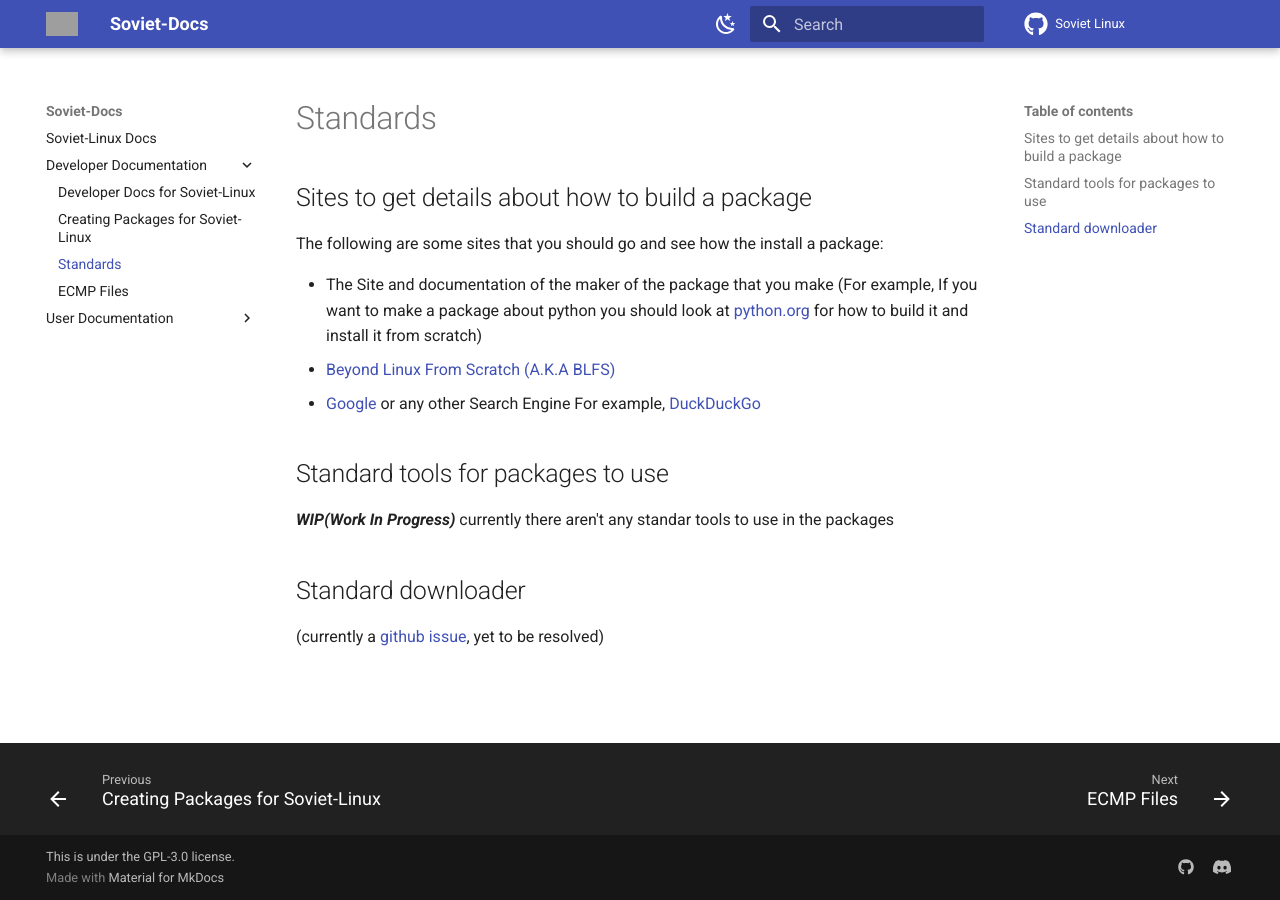
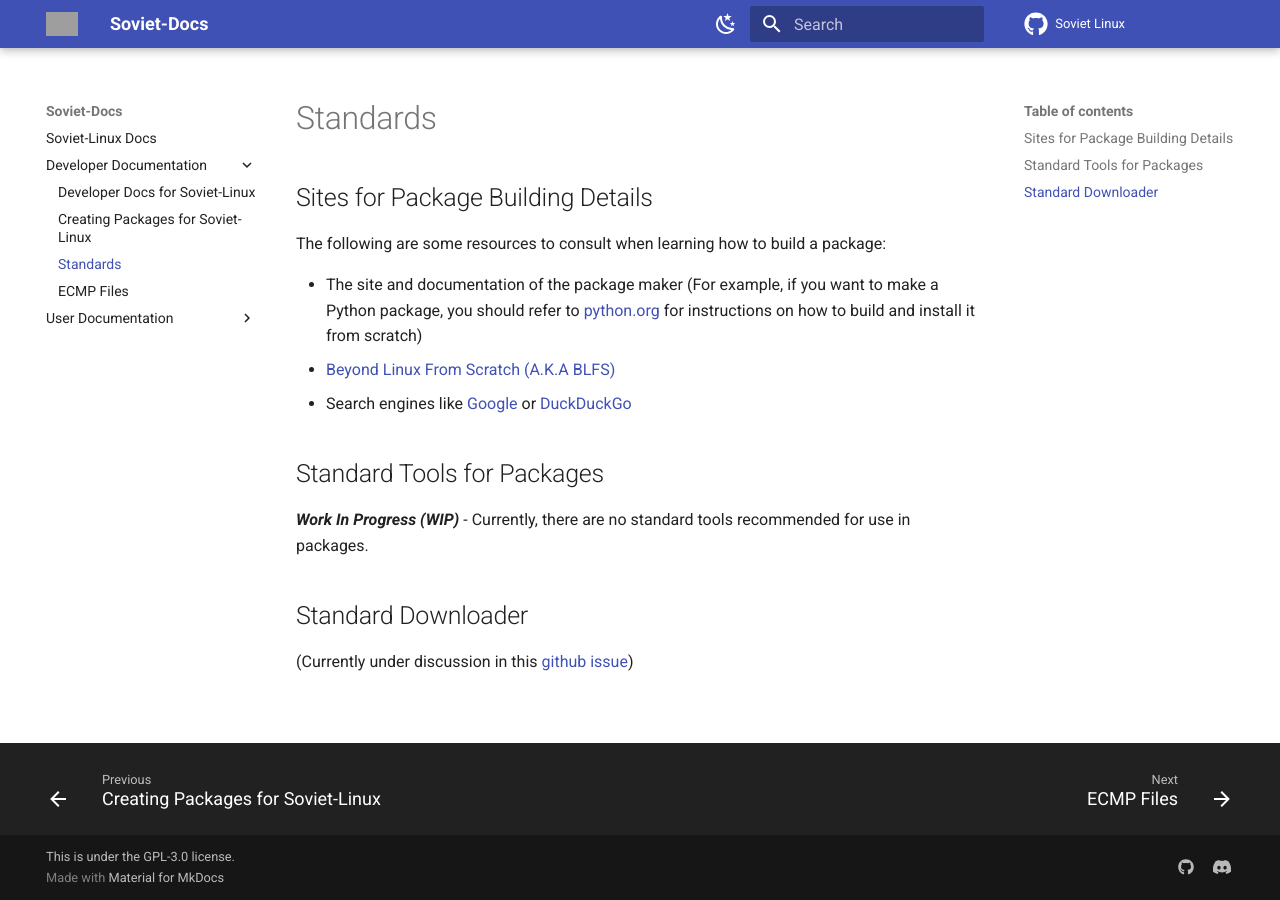
Before and after one commit to Soviet-Linux/Soviet-Docs, an MkDocs documentation site: the page built from docs/Developer Documentation/Standard Conventions.md, in a window 1280 px wide. Built offline with MkDocs 1.6.1 and Material for MkDocs 9.7.7, drawn with Linux system fonts in a browser that asks for light colours; grey boxes are pictures that could not be loaded.

Commit message:
fixed some grammar

```diff
--- a/docs/Developer Documentation/Standard Conventions.md
+++ b/docs/Developer Documentation/Standard Conventions.md
@@ -1,17 +1,15 @@
 # Standards
 
-## Sites to get details about how to build a package
+## Sites for Package Building Details
+The following are some resources to consult when learning how to build a package:
 
-The following are some sites that you should go and see how the install a package:
+- The site and documentation of the package maker (For example, if you want to make a Python package, you should refer to [python.org](https://python.org) for instructions on how to build and install it from scratch)
+- [Beyond Linux From Scratch (A.K.A BLFS)](https://linuxfromscratch.org/blfs/)
+- Search engines like [Google](https://www.google.com/) or [DuckDuckGo](https://duckduckgo.com/)
+## Standard Tools for Packages
 
-- The Site and documentation of the maker of the package that you make (For example, If you want to make a package about python you should look at [python.org](https://python.org) for how to build it and install it from scratch)
-- [Beyond Linux From Scratch (A.K.A BLFS)](https://linuxfromscratch.org/blfs/)
-- [Google](https://www.google.com/) or any other Search Engine For example, [DuckDuckGo](https://duckduckgo.com/)
+***Work In Progress (WIP)*** - Currently, there are no standard tools recommended for use in packages.
 
-## Standard tools for packages to use
+## Standard Downloader
 
-***WIP(Work In Progress)*** currently there aren't any standar tools to use in the packages
-
-## Standard downloader
-
-(currently a [github issue](https://github.com/Soviet-Linux/OUR/issues/71), yet to be resolved)
+(Currently under discussion in this [github issue](https://github.com/Soviet-Linux/OUR/issues/71))
```
